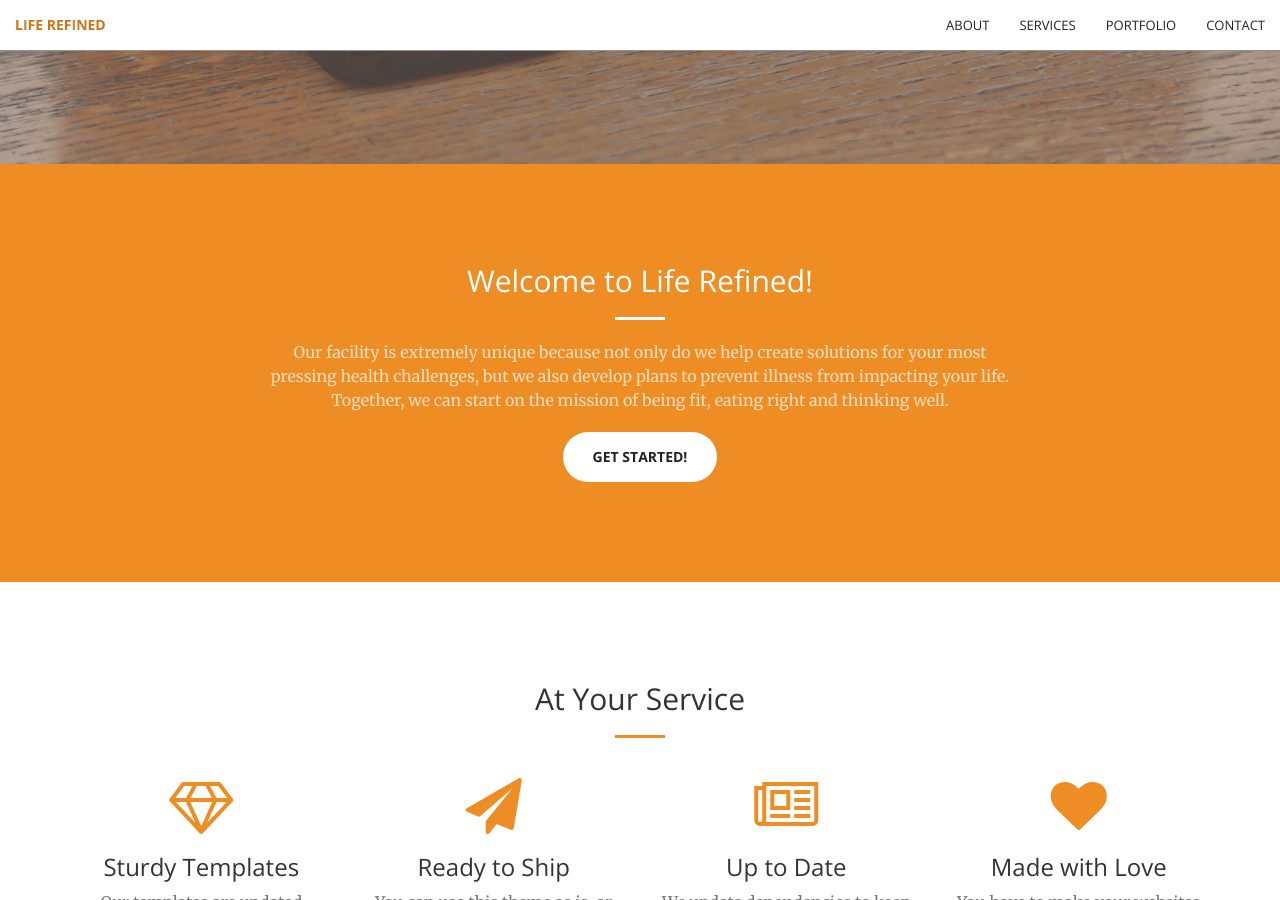
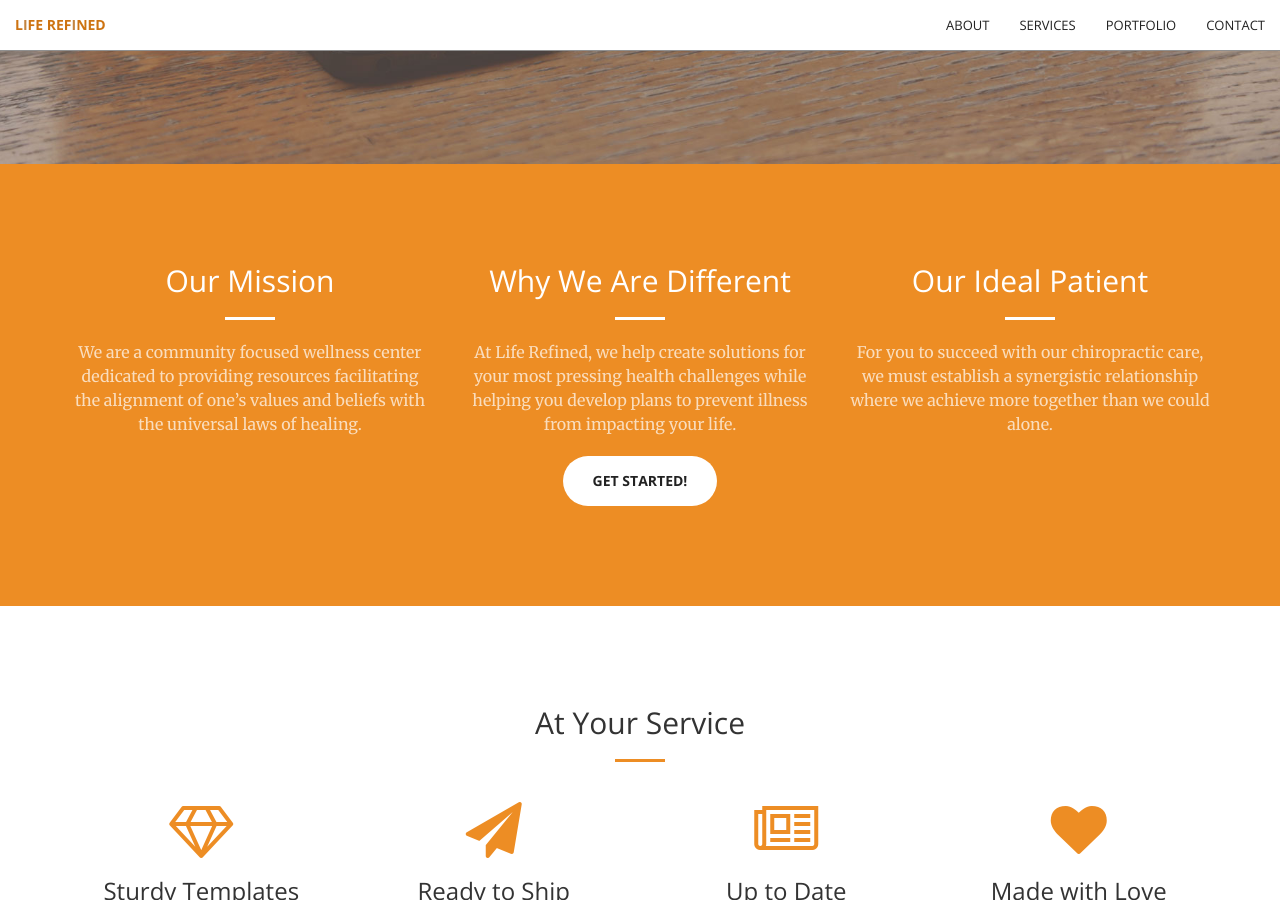
Before and after one commit to liferefined/liferefined.com, a Jekyll site: the page built from index.md, in a window 1280 px wide and 900 px high, scrolled down 736 px. Built offline with Jekyll 4.4.1, drawn with Linux system fonts in a browser that asks for light colours; some of the changed text lies outside the part shown.

Commit message:
a bit more customized text / images

```diff
--- a/_includes/aside.html
+++ b/_includes/aside.html
@@ -1,8 +1,7 @@
 <aside class="bg-dark">
   <div class="container text-center">
     <div class="call-to-action">
-              <h2>Free Download at Start Bootstrap!</h2>
-              <a href="#" class="btn btn-default btn-xl wow tada">Download Now!</a>
+      <h2>Let's Get Started!</h2>
     </div>
   </div>
 </aside>
--- a/_includes/call-to-action.html
+++ b/_includes/call-to-action.html
@@ -1,12 +1,26 @@
 <section class="bg-primary" id="about">
-    <div class="container">
-        <div class="row">
-            <div class="col-lg-8 col-lg-offset-2 text-center">
-                <h2 class="section-heading">Welcome to Life Refined!</h2>
-                <hr class="light">
-                <p class="text-faded">Our facility is extremely unique because not only do we help create solutions for your most pressing health challenges, but we also develop plans to prevent illness from impacting your life. Together, we can start on the mission of being fit, eating right and thinking well.</p>
-                <a href="#" class="btn btn-default btn-xl">Get Started!</a>
-            </div>
-        </div>
+  <div class="container">
+    <div class="row">
+      <div class="col-md-4 text-center">
+        <h2 class="section-heading">Our Mission</h2>
+        <hr class="light">
+        <p class="text-faded">We are a community focused wellness center dedicated to providing resources facilitating the alignment of one’s values and beliefs with the universal laws of healing.</p>
+      </div>
+      <div class="col-md-4 text-center">
+        <h2 class="section-heading">Why We Are Different</h2>
+        <hr class="light">
+        <p class="text-faded">At Life Refined, we help create solutions for your most pressing health challenges while helping you develop plans to prevent illness from impacting your life.
+
+        </p>
+      </div>
+      <div class="col-md-4 text-center">
+        <h2 class="section-heading">Our Ideal Patient</h2>
+        <hr class="light">
+        <p class="text-faded">For you to succeed with our chiropractic care, we must establish a synergistic relationship where we achieve more together than we could alone.</p>
+      </div>
     </div>
+    <div class="col-md-12 text-center">
+      <a href="#" class="btn btn-default btn-xl">Get Started!</a>
+    </div>
+  </div>
 </section>
--- a/_includes/portfolio.html
+++ b/_includes/portfolio.html
@@ -46,51 +46,6 @@
                     </div>
                 </a>
             </div>
-            <div class="col-lg-4 col-sm-6">
-                <a href="#" class="portfolio-box">
-                    <img src="img/portfolio/4.jpg" class="img-responsive" alt="">
-                    <div class="portfolio-box-caption">
-                        <div class="portfolio-box-caption-content">
-                            <div class="project-category text-faded">
-                                Category
-                            </div>
-                            <div class="project-name">
-                                Project Name
-                            </div>
-                        </div>
-                    </div>
-                </a>
-            </div>
-            <div class="col-lg-4 col-sm-6">
-                <a href="#" class="portfolio-box">
-                    <img src="img/portfolio/5.jpg" class="img-responsive" alt="">
-                    <div class="portfolio-box-caption">
-                        <div class="portfolio-box-caption-content">
-                            <div class="project-category text-faded">
-                                Category
-                            </div>
-                            <div class="project-name">
-                                Project Name
-                            </div>
-                        </div>
-                    </div>
-                </a>
-            </div>
-            <div class="col-lg-4 col-sm-6">
-                <a href="#" class="portfolio-box">
-                    <img src="img/portfolio/6.jpg" class="img-responsive" alt="">
-                    <div class="portfolio-box-caption">
-                        <div class="portfolio-box-caption-content">
-                            <div class="project-category text-faded">
-                                Category
-                            </div>
-                            <div class="project-name">
-                                Project Name
-                            </div>
-                        </div>
-                    </div>
-                </a>
-            </div>
         </div>
     </div>
 </section>
```
Also changed, not shown: other parts of _includes/portfolio.html (+1 -1 lines), _layouts/front.html (line endings or trailing spaces), img/portfolio/1.jpg, img/portfolio/2.jpg, img/portfolio/3.jpg. Lines whose indentation alone changed are shown as unchanged.
